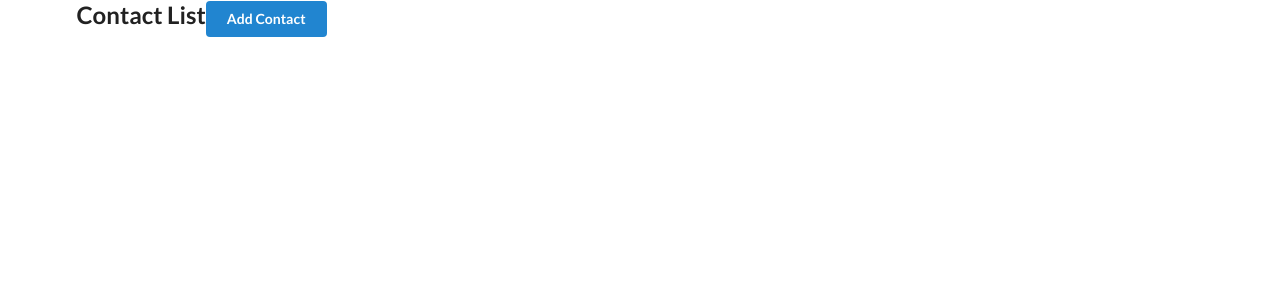
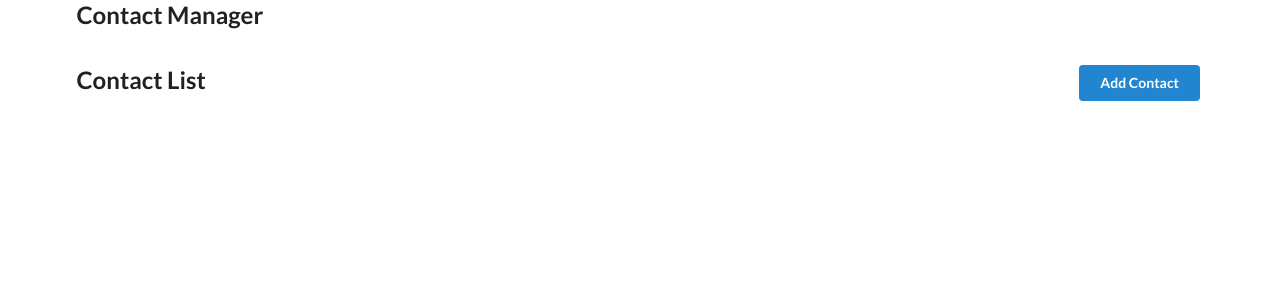
Before and after one commit to fawad156/react-practice, a React (Create React App) app in the folder contact-app/: page / in a window 1280 px wide. Shown: the top 300 px of the page. Built offline with nearby package versions, Linux system fonts and the light colour scheme.

Commit message:
fixed design bugs & add new route of contact details

```diff
--- a/contact-app/public/index.html
+++ b/contact-app/public/index.html
@@ -14,7 +14,7 @@
       manifest.json provides metadata used when your web app is installed on a
       user's mobile device or desktop. See https://developers.google.com/web/fundamentals/web-app-manifest/
     -->
-    <link rel="stylesheet" href="https://cdnjs.cloudflare.com/ajax/libs/semantic-ui/2.4.1/semantic.min.css" integrity="sha512-8bHTC73gkZ7rZ7vpqUQThUDhqcNFyYi2xgDgPDHc+GXVGHXq+xPjynxIopALmOPqzo9JZj0k6OqqewdGO3EsrQ==" crossorigin="anonymous" referrerpolicy="no-referrer" />
+    <link rel="stylesheet" href="https://cdnjs.cloudflare.com/ajax/libs/semantic-ui/2.4.1/semantic.min.css" integrity="sha512-8bHTC73gkZ7rZ7vpqUQThUDhqcNFyYi2xgDgPDHc+GXVGHXq+xPjynxIopALmOPqzo9JZj0k6OqqewdGO3EsrQ==" crossorigin="anonymous" />
     <!--
       Notice the use of %PUBLIC_URL% in the tags above.
       It will be replaced with the URL of the `public` folder during the build.
--- a/contact-app/src/components/AddContact.js
+++ b/contact-app/src/components/AddContact.js
@@ -1,9 +1,12 @@
 import React from 'react';
+import { useNavigate } from "react-router-dom";
+
 class AddContact extends React.Component{
     state ={
         name: "",
         email: ""
     };
+
     add=(e)=>{
         e.preventDefault();
         if(this.state.name === "" || this.state.email === ""){
@@ -12,7 +15,10 @@ class AddContact extends React.Component{
         }
         this.props.addContactHandler(this.state);
         this.setState({name: "", email: ""})
-        console.log(this.state)
+        console.log("props",this.props);
+        let navigate = useNavigate();
+        //navigate("/", { replace: true });
+        //navigate("/")
     }
 
     render(){
--- a/contact-app/src/components/App.js
+++ b/contact-app/src/components/App.js
@@ -29,7 +29,7 @@ function App() {
   return (
     <div className='ui container'>
       <Router>
-        {/* <Header /> */}
+        <Header />
         <Routes>
         <Route path="/" element={
          <ContactList contacts={contacts} getContactId={removeContactHandler}/>
@@ -39,7 +39,7 @@ function App() {
         }/>
         </Routes>
         </Router>
-      {/* simple one page component render */}
+         {/* simple one page component render */}
       {/* <Header />
       <AddContact addContactHandler={addContactHandler}/>
       <ContactList contacts={contacts} getContactId={removeContactHandler}/> */}
--- a/contact-app/src/components/ContactCard.js
+++ b/contact-app/src/components/ContactCard.js
@@ -1,5 +1,6 @@
 import React from 'react';
 import user from '../images/user.png';
+import {Link} from 'react-router-dom';
 
 const ContactCard=(props)=>{
     const {id, name, email}=props.contact;
@@ -7,8 +8,10 @@ const ContactCard=(props)=>{
         <div className='item'>
             <img className='ui avatar image' src={user} alt="user"></img>
                 <div className='content'>
-                    <div className='header'>{name}</div>
-                    <div>{email}</div>
+                    <Link to={`/contact/${id}`}>
+                         <div className='header'>{name}</div>
+                         <div>{email}</div>
+                    </Link>
                 </div>
                 <i className='trash alternate outline icon' style={{color: "red", marginTop: "7px"}}
                 onClick={()=> props.clickHandler(id)}></i>
--- a/contact-app/src/components/ContactList.js
+++ b/contact-app/src/components/ContactList.js
@@ -20,7 +20,7 @@ const ContactList=(props)=>{
           <h2>
             Contact List
             <Link to="/add">
-              <button className="ui button blue right">Add Contact</button>
+              <button className="ui button blue topright" style={{float: 'right'}}>Add Contact</button>
             </Link>
           </h2>
           </div>
--- a/contact-app/src/components/Header.js
+++ b/contact-app/src/components/Header.js
@@ -1,9 +1,9 @@
 import React from 'react';
 const Header=()=>{
     return(
-        <div className="ui fixed menu">
+        <div>
             <div className="ui container center">
-                <h2>Contact Manager</h2>
+                <h2>Contact Manager</h2><br></br>
             </div>
         </div>
     );
```
